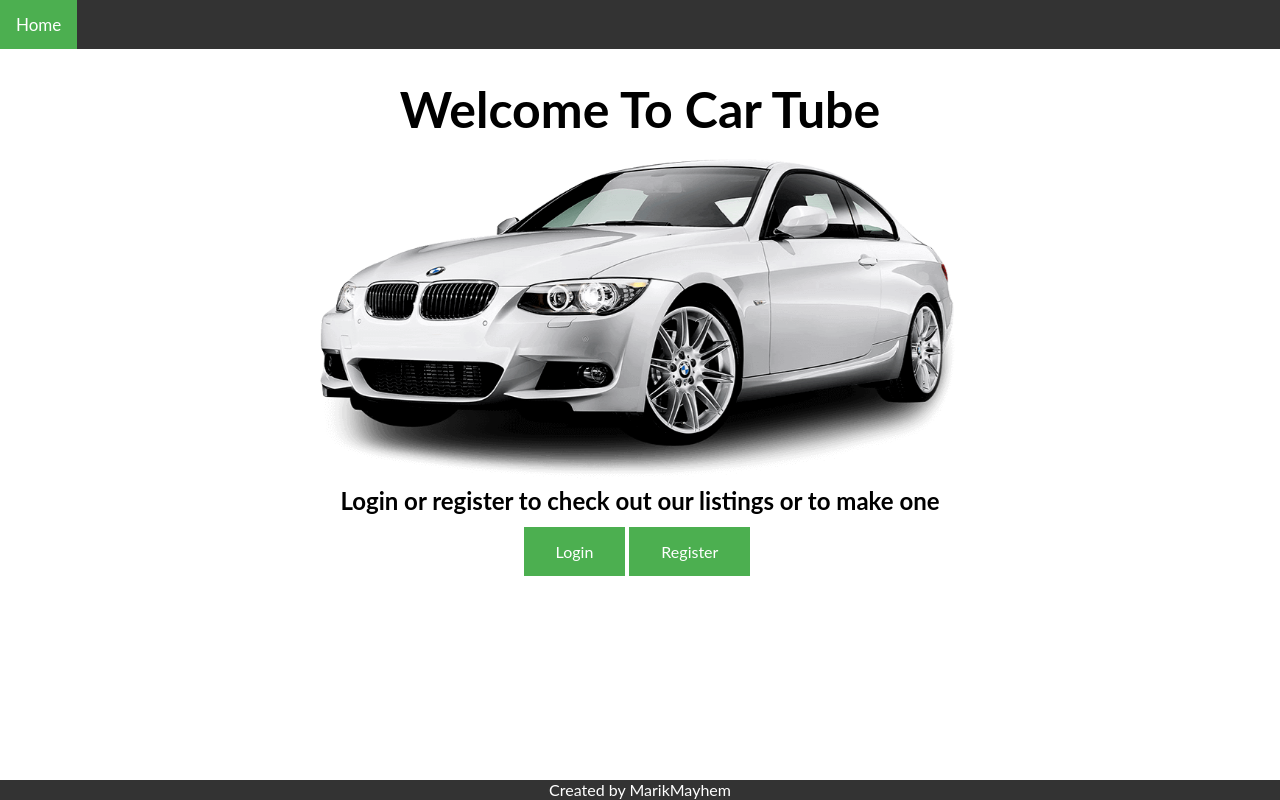
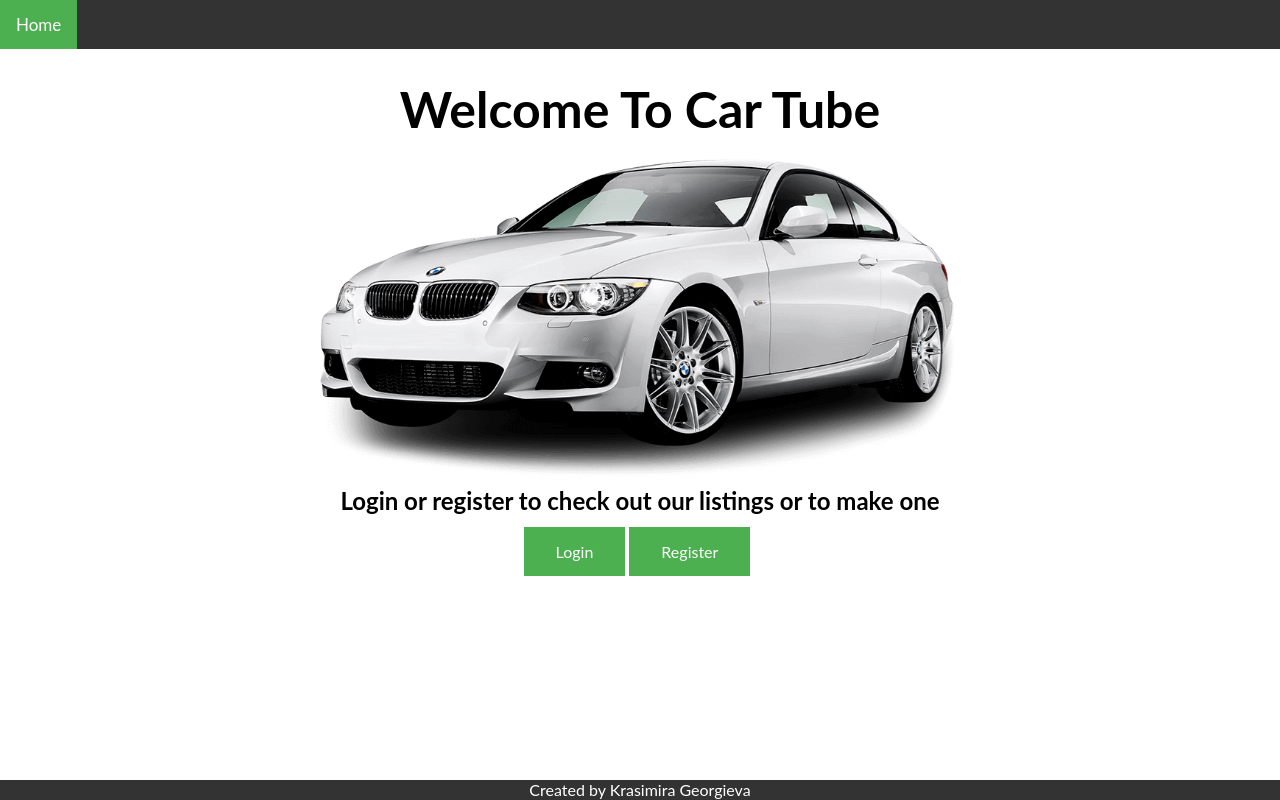
Before and after one commit to KrasimiraGeorgieva/vuejs-project, a Vue app: page / in a window 1280 px wide. Built offline with nearby package versions, Linux system fonts and the light colour scheme.

Commit message:
update footer info

```diff
--- a/src/components/common/FooterPartial.vue
+++ b/src/components/common/FooterPartial.vue
@@ -1,6 +1,6 @@
 <template>
     <div class="footer">
-        <p>Created by MarikMayhem</p>
+        <p>Created by Krasimira Georgieva</p>
     </div>
 </template>
 
```
